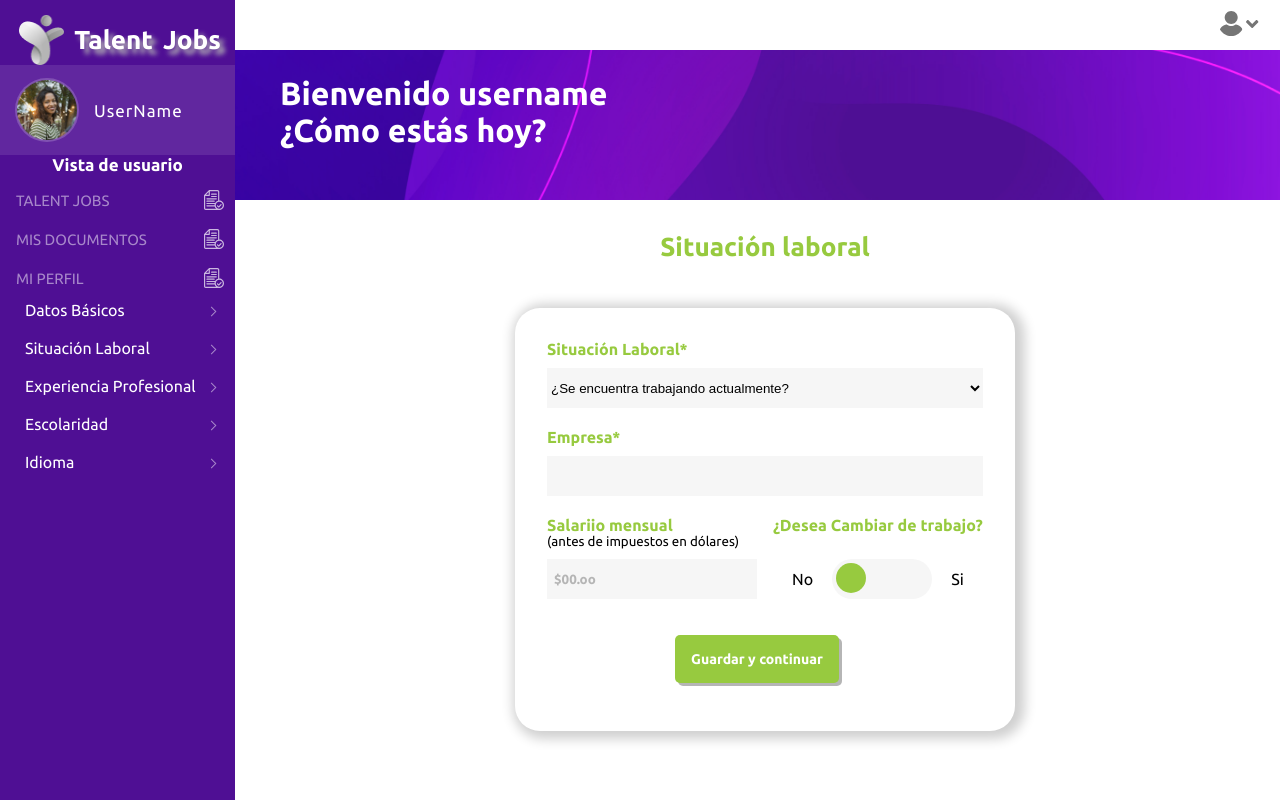
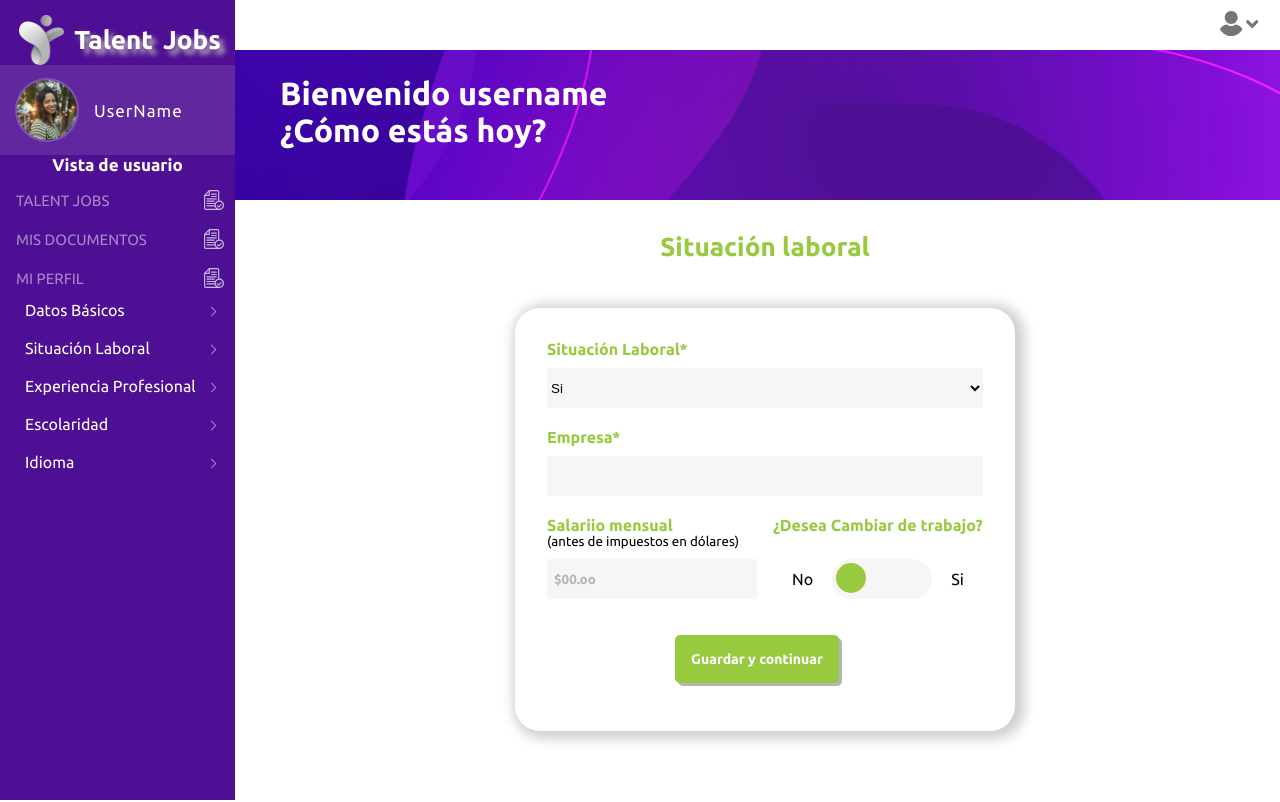
Before and after one commit to master-s-postulation-platform/frontend, a React app: page /dashboard/jobs in a window 1280 px wide. Shown: the top 802 px of the page. Built offline with nearby package versions, Linux system fonts and the light colour scheme; no server answers.

Commit message:
situacion laboral

```diff
--- a/src/pages/profile/Jobs.js
+++ b/src/pages/profile/Jobs.js
@@ -87,8 +87,8 @@ const Jobs = () => {
 
           <label className="form__label" htmlFor="situacion_laboral">
                     <span>Situación Laboral*</span>
-                    <select name="situacion_laboral" className="form__select" onChange={onChangeHandler} value={setJob} >
-                      <option selected="selected">¿Se encuentra trabajando actualmente?</option>
+                    <select name="situacion_laboral" className="form__select" onChange={onChangeHandler} value={Boolean(setJob)} >
+                     {/*  <option selected>¿Se encuentra trabajando actualmente?</option> */}
                       <option value={true}>Si</option>
                       <option value={false}>No</option>
                     </select>
@@ -112,7 +112,7 @@ const Jobs = () => {
                 <span>¿Desea Cambiar de trabajo?</span>
                   <div className="form__label-switch">
                     <p>No</p>
-                    <input className="form__checKbox" type="checkbox" id="switch" name="cambiar_trabajo" value={setChangeOpt} onChange={onHandleCheckbox}/>
+                    <input className="form__checKbox" type="checkbox" id="switch" name="cambiar_trabajo" value={Boolean(setChangeOpt)} onChange={onHandleCheckbox}/>
                     <label htmlFor="switch" className="lbl"></label>
                     <p>Si</p>
                   </div>
```
